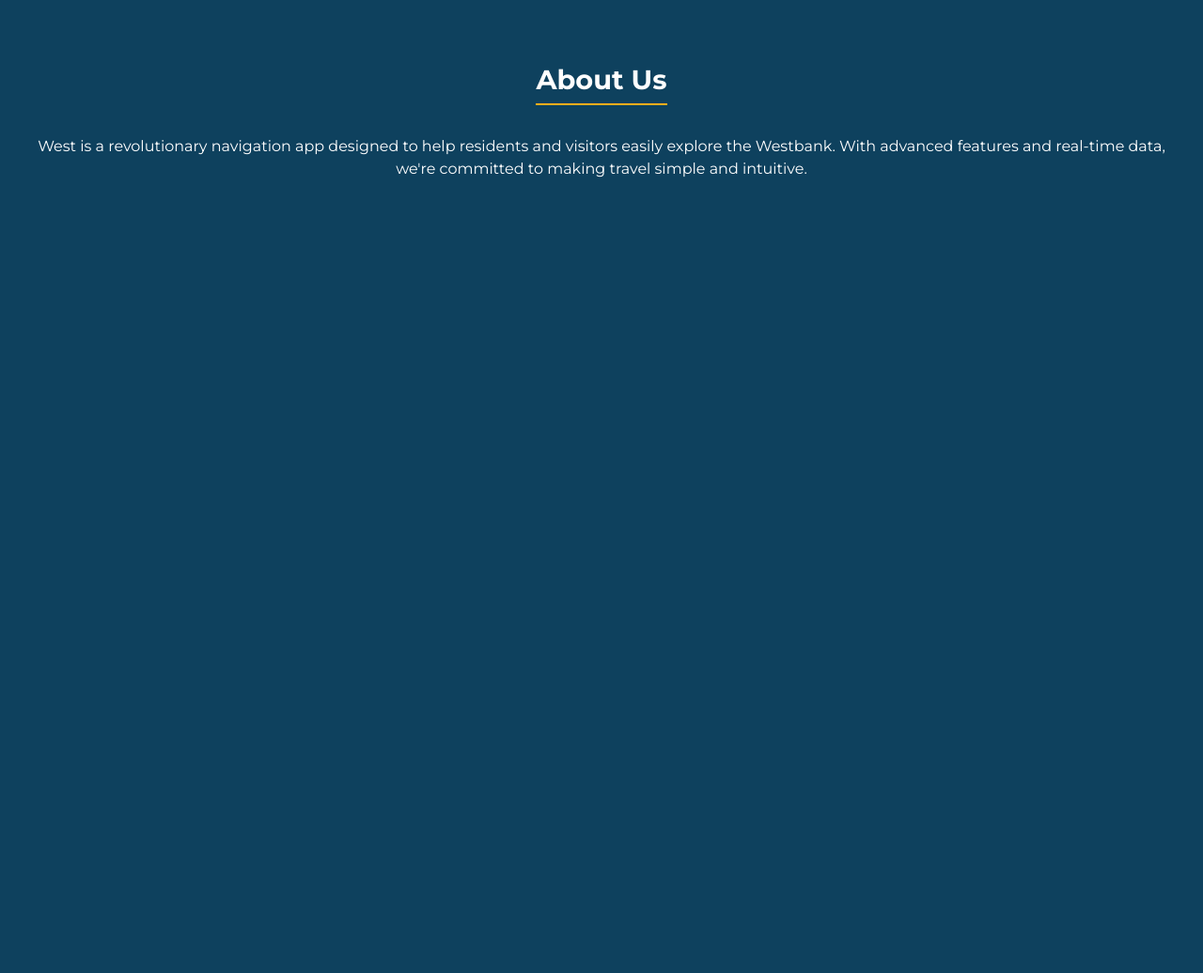
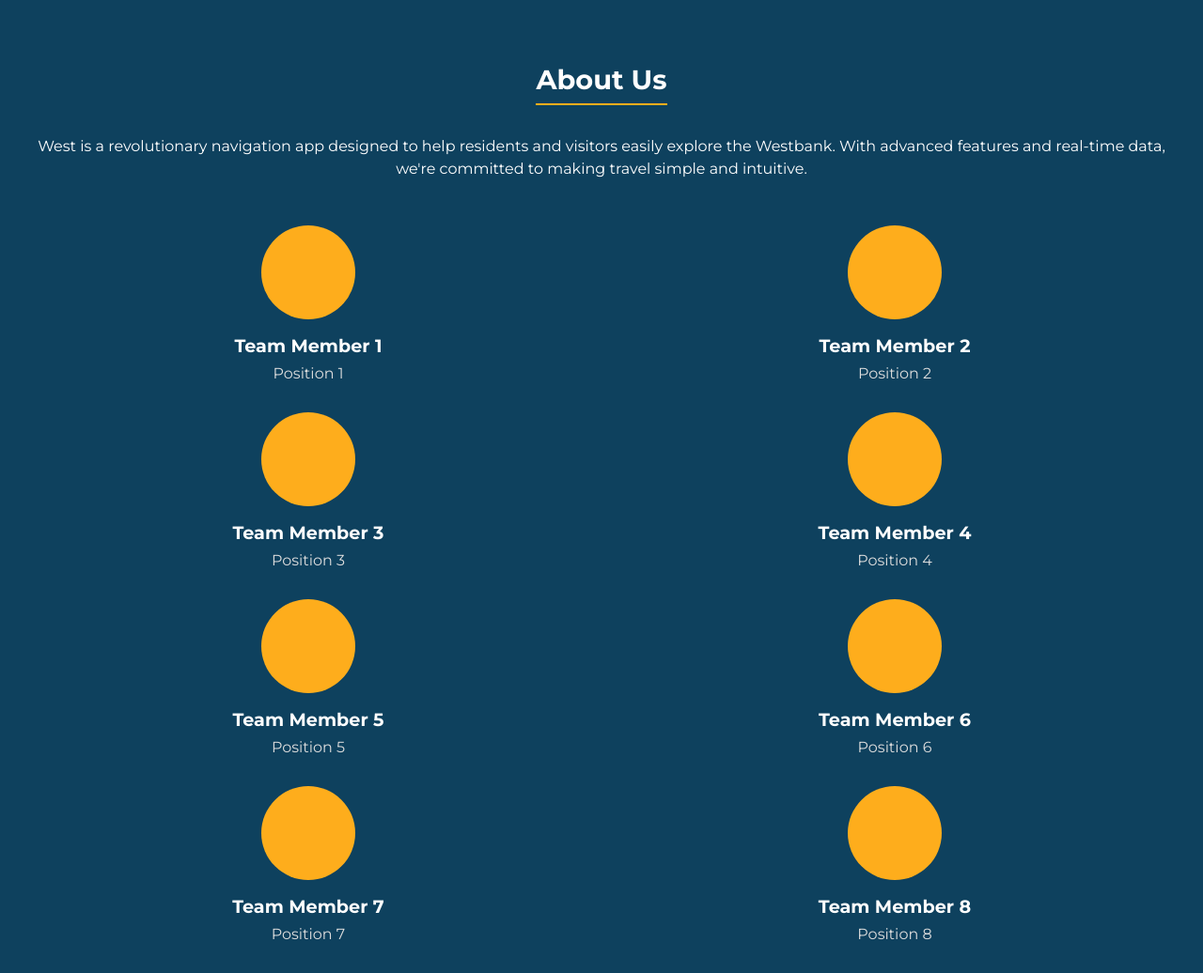
Before and after one commit to RamiSa24-meet/West, a Flask app: page / in a window 1280 px wide. Shown: the part 695-1731 px from the top of the page at 94% size. Before the commit the page ends 884 px from the top, so only its background shows below. Run offline with Flask 3, Linux system fonts and the light colour scheme.

Commit message:
wdawdawd

```diff
--- a/templates/index.html
+++ b/templates/index.html
@@ -118,6 +118,37 @@
             line-height: 1.5;
         }
 
+        /* Team Section */
+        .team {
+            display: grid;
+            grid-template-columns: repeat(2, 1fr);
+            gap: 2rem;
+            margin-top: 3rem;
+        }
+
+        .team-member {
+            text-align: center;
+        }
+
+        .team-member .circle {
+            width: 100px;
+            height: 100px;
+            background-color: #FEAD1C; /* Yellow circle */
+            border-radius: 50%;
+            margin: 0 auto 1rem;
+        }
+
+        .team-member .name {
+            font-size: 1.2rem;
+            font-weight: bold;
+            margin-bottom: 0.5rem;
+        }
+
+        .team-member .position {
+            font-size: 1rem;
+            color: #ddd; /* Lighter text for position */
+        }
+
         footer {
             margin-top: 2rem;
             font-size: 0.9rem;
@@ -167,6 +198,50 @@
     <div class="bottom-section">
         <h2>About Us</h2>
         <p>West is a revolutionary navigation app designed to help residents and visitors easily explore the Westbank. With advanced features and real-time data, we're committed to making travel simple and intuitive.</p>
+
+        <!-- Team Section -->
+        <div class="team">
+            <div class="team-member">
+                <div class="circle"></div>
+                <div class="name">Team Member 1</div>
+                <div class="position">Position 1</div>
+            </div>
+            <div class="team-member">
+                <div class="circle"></div>
+                <div class="name">Team Member 2</div>
+                <div class="position">Position 2</div>
+            </div>
+            <div class="team-member">
+                <div class="circle"></div>
+                <div class="name">Team Member 3</div>
+                <div class="position">Position 3</div>
+            </div>
+            <div class="team-member">
+                <div class="circle"></div>
+                <div class="name">Team Member 4</div>
+                <div class="position">Position 4</div>
+            </div>
+            <div class="team-member">
+                <div class="circle"></div>
+                <div class="name">Team Member 5</div>
+                <div class="position">Position 5</div>
+            </div>
+            <div class="team-member">
+                <div class="circle"></div>
+                <div class="name">Team Member 6</div>
+                <div class="position">Position 6</div>
+            </div>
+            <div class="team-member">
+                <div class="circle"></div>
+                <div class="name">Team Member 7</div>
+                <div class="position">Position 7</div>
+            </div>
+            <div class="team-member">
+                <div class="circle"></div>
+                <div class="name">Team Member 8</div>
+                <div class="position">Position 8</div>
+            </div>
+        </div>
     </div>
 </body>
 </html>
```
